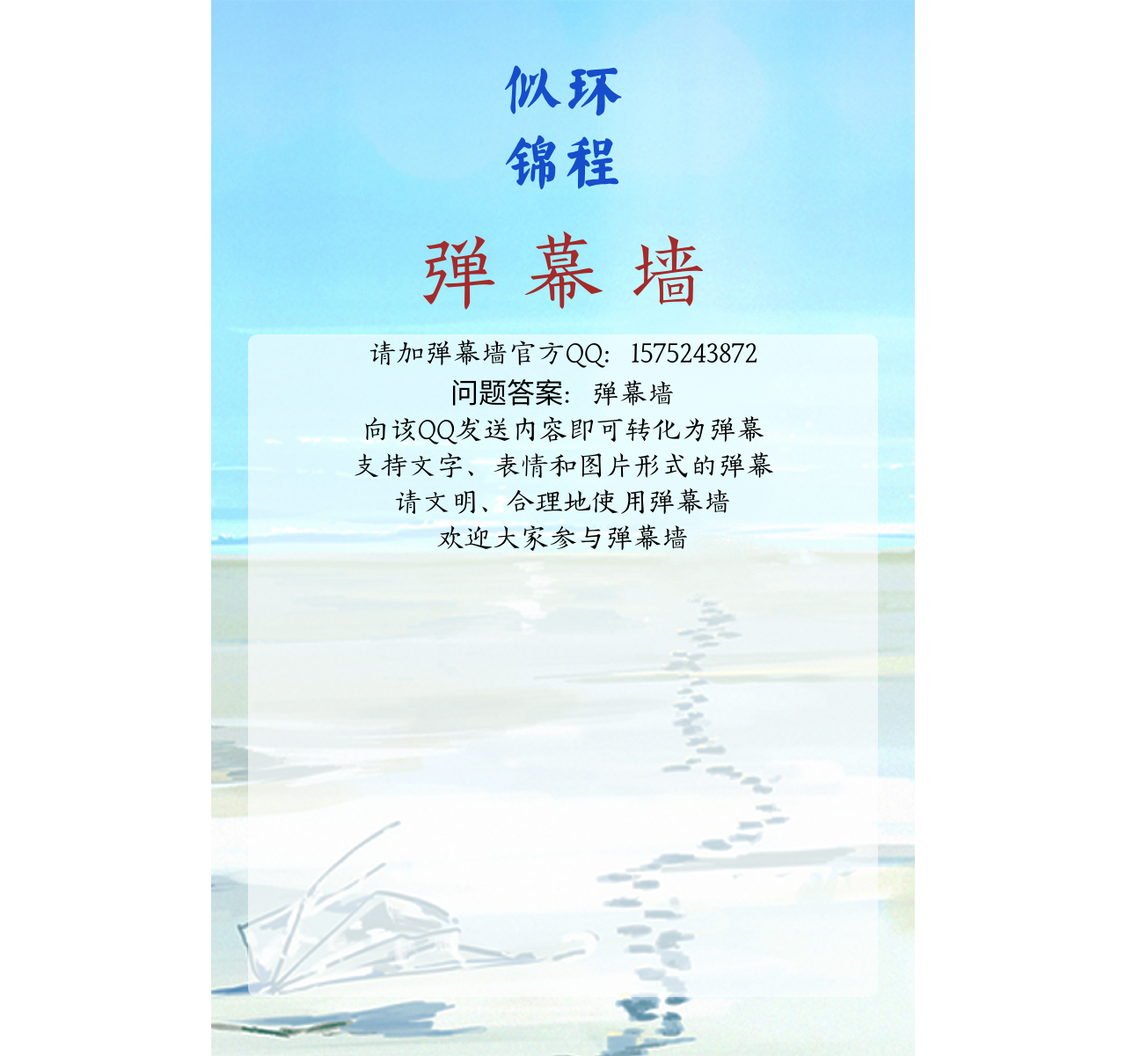
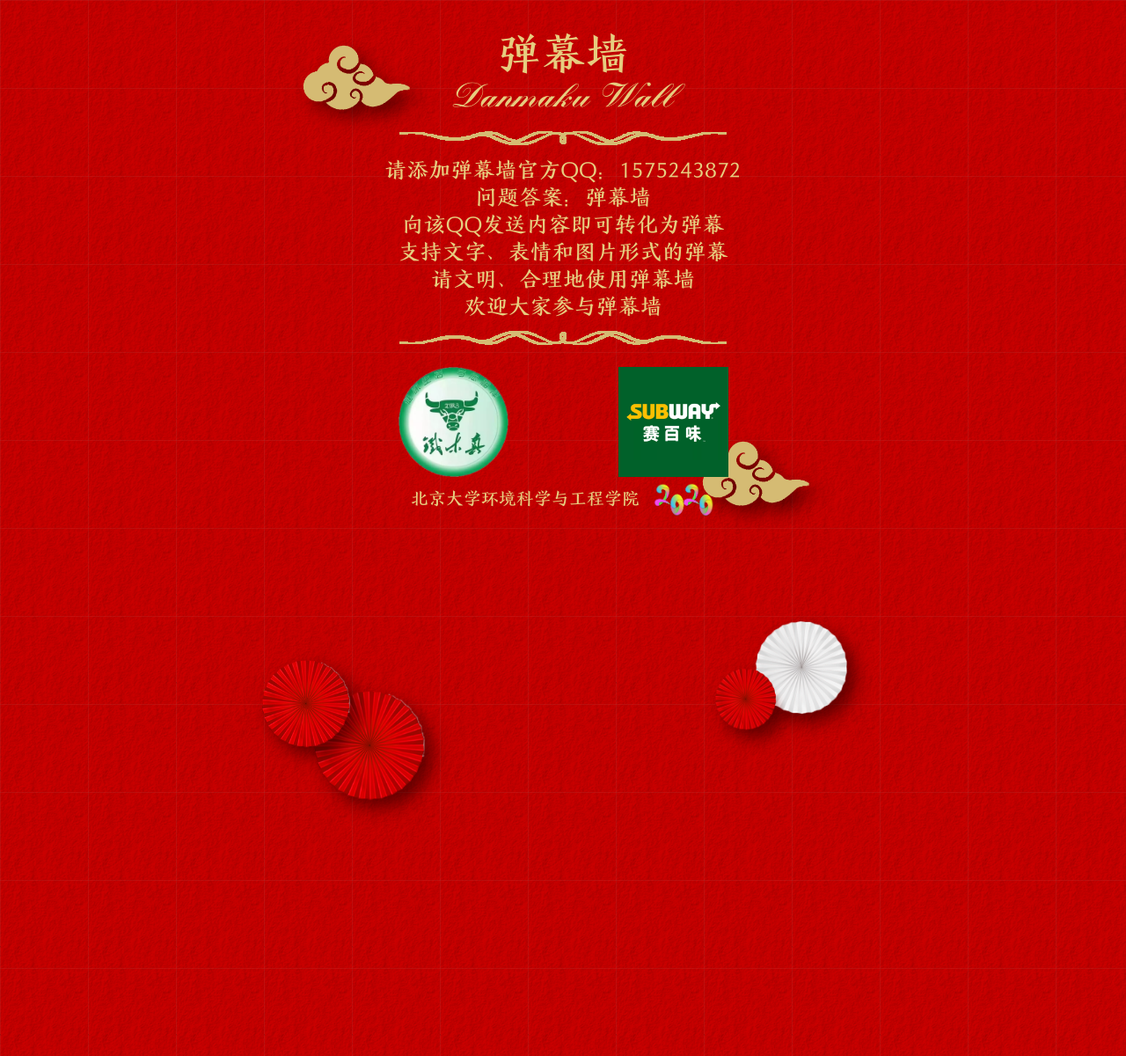
Before and after one commit to PKU-CESE-SU/pku-cese-su.github.io, a Jekyll site: the page 2019-12-new-year-danmaku.html, which Jekyll copies as it is, in a window 1280 px wide. Shown: the whole page at 88% size. Built offline with Jekyll 4.4.1, drawn with Linux system fonts in a browser that asks for light colours; comment, search, counter and statistics services are not loaded.

Commit message:
2019-12-20/02

```diff
--- a/2019-12-new-year-danmaku.html
+++ b/2019-12-new-year-danmaku.html
@@ -1,69 +1,127 @@
 <!DOCTYPE html>
 <html lang="zh-cn">
 <head>
-        <meta charset="utf-8"/>
-        <meta name="viewport" content="width=device-width, minimum-scale=1.0, maximum-scale=1.0, user-scalable=no"/>
-        <link rel="shortcut icon" href="/favicon.ico">
-        <title>2019年环院毕业晚会节目单</title>
+    <meta http-equiv="Content-Type" content="text/html; charset=UTF-8">
+    <meta name="viewport" content="width=device-width, minimum-scale=1.0, maximum-scale=1.0, user-scalable=no">
+    <link rel="shortcut icon" href="">
+    <title>2020年环院“廿廿不忘”新年晚会节目单</title>
     <style>
         @font-face {
-                font-family: "2019-07-graduation";
-                src: url("images/2019-07-graduation-subfont.ttf") format("truetype");
+            font-weight: normal;
             font-style: normal;
-                font-weight: normal;
+            font-family: "2019-12-new-year";
+            src: url("images/2019-12-new-year.ttf") format("truetype");
         }
+
+        @font-face {
+            font-weight: bold;
+            font-style: bold;
+            font-family: "2019-12-new-year-english";
+            src: url("images/2019-12-new-year-english.ttf") format("truetype");
+        }
+
+        * {
+            box-sizing: border-box;
+            margin: 0;
+            padding: 0;
+        }
+
         body {
-                padding: 0;
-                margin: 0;
-                font-family: "2019-07-graduation";
+            background:url("images/2019-12-new-year-background.png");
+            color: #ffffff;
+            font-family:  "2019-12-new-year";
         }
+
+        #backgroundImageBlock{
+            z-index:-1;
+            box-sizing: border-box;
+            object-fit: contain;
+            object-position: center center;
+        }
+
+        .backgroundImage{
+            position:absolute;
+            filter: drop-shadow(10px 10px 10px rgba(0,0,0,.5));
+        }
+
+
         #content {
-                background: url("images/2019-07-graduation-background.png");
-                background-size: 100%;
-                background-repeat: no-repeat;
-                background-position: center;
             box-sizing: border-box;
             margin: 0 auto;
             text-align: center;
+            border-spacing: 0px;
+            color: #e6cd7f;
         }
 
         #content-cell {
+            position: relative;
             padding: 5%;
             height: 100%;
         }
 
-            #content-tip {
-                font-size: 0.9em;
-                line-height: 2em;
-                color: #888;
+        #title {
+            color: #e6cd7f;
+            text-align: center;
+            font-size: 2em;
+            font-family:  "2019-12-new-year";
+            line-height: 1.2em;
         }
 
-            #logo {
-                width: 5em;
-                height: 5em;
+        #title-english {
+            color: #e6cd7f;
+            text-align: center;
+            font-size: 1.5em;
+            font-family:  "2019-12-new-year-english";
+            line-height: 1.2em;
         }
-            #title {
-                font-size: 3em;
+
+        #content-tip {
+            color: #888;
+            text-align: center;
+            text-shadow: #fff 1px 1px 1px, #fff -1px -1px 1px, #fff -1px 1px 1px, #fff 1px -1px 1px;
+            font-size: 0.8em;
             line-height: 1.5em;
-                text-align: center;
-                color: #A52A2A;
         }
-            #content-box {
-                overflow-y: scroll;
-                background: rgba(255, 255, 255, 0.6);
-                border-radius: 10px;
+
+        #content-line-top, #content-line-bottom {
+            position: relative;
+            margin: 0.5em auto;
+            width: 14.88em;
+            height: 0.64em;
+            background-image: url(images/2019-12-new-year-line.png);
+            background-size: 100% 200%;
         }
+
+        #content-line-bottom {
+            background-position-y: bottom;
+        }
+
+        #content-box:after {
+            clear: both;
+            display: block;
+            content: '';
+        }
+
         .show {
             clear: both;
             line-height: 1.5em;
         }
+
         .show-name {
             float: left;
+            max-width: 70%;
+            color: #e6cd7f;
             text-align: left;
+            /* text-shadow: #000 1px 1px 1px, #000 -1px -1px 1px, #000 -1px 1px 1px, #000 1px -1px 1px; */
         }
+
         .show-player {
             float: right;
-                color: #555;
+            max-width: 70%;
+            color: #e6cd7f;
+            text-align: right;
+            /* text-shadow: #fff 1px 1px 1px, #fff -1px -1px 1px, #fff -1px 1px 1px, #fff 1px -1px 1px; */
+            font-size: 0.8em;
         }
 
         .show-blank {
@@ -72,17 +130,9 @@
         }
 
         #sponsor-box {
+            position: relative;
+            margin-top: 1em;
             width: 100%;
-                position: relative;
-                margin-top: 2em;
-            }
-            #sponsor-box:before {
-                position: absolute;
-                top: -1.5em;
-                left: 20%;
-                width: 60%;
-                color: #300;
-                content: "特别赞助";
         }
 
         #sponsor-box > div {
@@ -90,42 +140,102 @@
             top: 0;
             background-size: 100%;
         }
+
+        .copyright {
+            position: relative;
+            bottom: 0;
+            left: 0;
+            margin-top:0.3em;
+            width: 100%;
+            color: #e6cd7f;
+            text-align: center;
+            font-size: 0.8em;
+        }
+
         #cnzzLink {
             display: none;
         }
     </style>
 </head>
+
 <body>
+    <div id="backgroundImageBlock">
+        <img class="backgroundImage" src="images/2019-12-new-year-cloud.png" data-width="125" data-height="75" data-top="50" data-left="16" style="position: absolute;">
+        <img class="backgroundImage" src="images/2019-12-new-year-cloud.png" data-width="125" data-height="75" data-top="500" data-right="30" style="position: absolute;">
+        <img class="backgroundImage" src="images/2019-12-new-year-round.png" data-width="125" data-height="125" data-bottom="-10" data-left="30" style="position: fixed;">
+        <img class="backgroundImage" src="images/2019-12-new-year-round.png" data-width="100" data-height="100" data-bottom="50" data-left="-30" style="position: fixed;">
+        <img class="backgroundImage" src="images/2019-12-new-year-bottom.png" data-width="150" data-height="125" data-bottom="70" data-right="-10" style="position: fixed;">
+    </div>
     <table id="content">
-            <tr>
-                <td id="content-cell">
-                    <img id="logo" src="images/2019-07-graduation-logo.svg" />
-                    <div id="title">弹 幕 墙</div>
+        <tbody><tr><td id="content-cell">
+            <div id="title">弹幕墙</div>
+            <div id="title-english">Danmaku Wall</div>
+            <div id="content-line-top"></div>
                 <div id="content-box">
-                        <div>请加弹幕墙官方QQ：1575243872</div>
+                    <div>请添加弹幕墙官方QQ：1575243872</div>
                     <div>问题答案：弹幕墙</div>
                     <div>向该QQ发送内容即可转化为弹幕</div>
                     <div>支持文字、表情和图片形式的弹幕</div>
                     <div>请文明、合理地使用弹幕墙</div>
                     <div>欢迎大家参与弹幕墙</div>
                 </div>
-                </td>
-            </tr>
+            <div id="content-line-bottom"></div>
+            <footer>
+                <div id="sponsor-box" style="height: 126.2px;">
+                    <div class="sponsor-01"></div>
+                    <div class="sponsor-02"></div>
+                </div>
+                <div class="copyright">
+                    <span style="margin-right: 0.5em;">北京大学环境科学与工程学院</span>
+                    <img src="images/2020.png" style="height: 2em; vertical-align: middle;">
+                </div>
+            </footer>
+        </td></tr></tbody>
     </table>
-        <div id="cnzzLink"><script src="https://s5.cnzz.com/z_stat.php?id=1275861275&web_id=1275861275"></script></div>
     <script>
+        var sponsors = document.getElementById("sponsor-box").children;
+        for (var i = 0; i < sponsors.length; i++) {
+            sponsors[i].style.backgroundImage = "url(\"images/2019-12-new-year-sponsor-" + (i < 9 && "0") + (i + 1) + ".png\")";
+        }
         function resizeHeight() {
-                var width = window.innerWidth < 800 ? window.innerWidth : 800,
+            var MAX_WIDTH = 625,
+                width = window.innerWidth < MAX_WIDTH ? window.innerWidth : MAX_WIDTH,
+                scale = width / MAX_WIDTH,
                 height = width * 1.5,
-                    fontSize = width / 25;
+                fontSize = (width / 25) > 14 ? (width / 25) : 14;
                 topMargin = (window.innerHeight - height) / 2,
+                leftMargin = (window.innerWidth - width) / 2,
+                fontScale = fontSize * 25 / MAX_WIDTH;
                 contentStyle = document.getElementById("content").style;
             contentStyle.width = width + "px";
-                contentStyle.height = height + "px";
-                contentStyle.fontSize = (fontSize > 14 ? fontSize : 14) + "px";
-                contentStyle.marginTop = (topMargin > 0 ? topMargin : 0) + "px";
-                document.getElementById("content-box").style.minHeight = (width * 1.3 - fontSize * 7.4 - 50) + "px";
-                document.getElementById("content-box").style.maxHeight = (width * 1.3 - fontSize * 7.4 - 50) + "px";
+            contentStyle.fontSize = fontSize + "px";
+
+            var backgroundImageBlocks = document.getElementById("backgroundImageBlock").children;
+            for (var i = 0; i < backgroundImageBlocks.length; i++) {
+                var image = backgroundImageBlocks[i],
+                    imageStyle = image.style,
+                    imageWidth = +image.dataset.width,
+                    imageHeight = +image.dataset.height,
+                    imageTop = +image.dataset.top,
+                    imageRight = +image.dataset.right,
+                    imageBottom = +image.dataset.bottom,
+                    imageLeft = +image.dataset.left;
+                imageStyle.width = imageWidth * fontScale + "px";
+                imageStyle.height = imageHeight * fontScale + "px";
+                imageLeft && (imageStyle.left = leftMargin + imageLeft * scale + "px");
+                imageRight && (imageStyle.right = leftMargin + imageRight * scale + "px");
+                imageTop && (imageStyle.top = imageTop * fontScale + "px");
+                imageBottom && (imageStyle.bottom = imageBottom * fontScale + "px");
+            }
+
+            document.getElementById("sponsor-box").style.height = width / 5 + "px";
+            var sponsors = document.getElementById("sponsor-box").children;
+            for (var i = 0; i < sponsors.length; i++) {
+                var sponsorStyle = sponsors[i].style;
+                sponsorStyle.width = width / 5 + "px";
+                sponsorStyle.height = width / 5 + "px";
+                sponsorStyle.left = width * (0.45 - (sponsors.length * 2 - 1) * 0.1 + i * 0.4) + "px";
+            }
         }
         resizeHeight();
         window.addEventListener("resize", resizeHeight);
```
Also changed, not shown: 2019-12-new-year-shows.html (+9 -13 lines), images/2019-12-new-year.ttf. Lines whose indentation alone changed are shown as unchanged.
